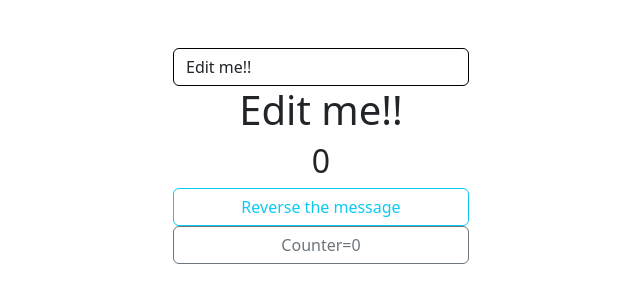
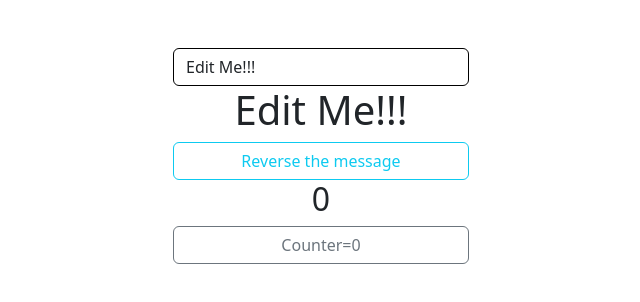
Before and after one commit to Jomar-Navarro/vue-hello, a plain HTML site: page index.html in a window 1280 px wide. Shown: the whole page, without its empty margins (319-959 px from the left). Drawn offline with nearby package versions, Linux system fonts and the light colour scheme.

Commit message:
[add] changes

```diff
--- a/index.html
+++ b/index.html
@@ -12,11 +12,14 @@
 
   <div id="app">
     <div class="container my-5 text-center w-25 d-flex flex-column justify-content-center">
+
       <input type="text" class="form-control border-1 border-black" v-model="message">
       <h1>{{ message }}</h1>
+      <button @click="reverse" class="btn btn-outline-info">Reverse the message</button>
+
       <h2>{{ this.count }}</h2>
-      <button @click="reverse" class="btn btn-outline-info">Reverse the message</button>
       <button @click="increment" class="btn btn-outline-secondary">Counter={{ this.count }}</button>
+
     </div>
   </div>
 
--- a/js/script.js
+++ b/js/script.js
@@ -6,8 +6,8 @@ createApp({
 
   data(){
     return {
-      message: 'Edit me!!',
-      count: 0
+      message: 'Edit Me!!!',
+      count: 0,
     }
   },
 
```
